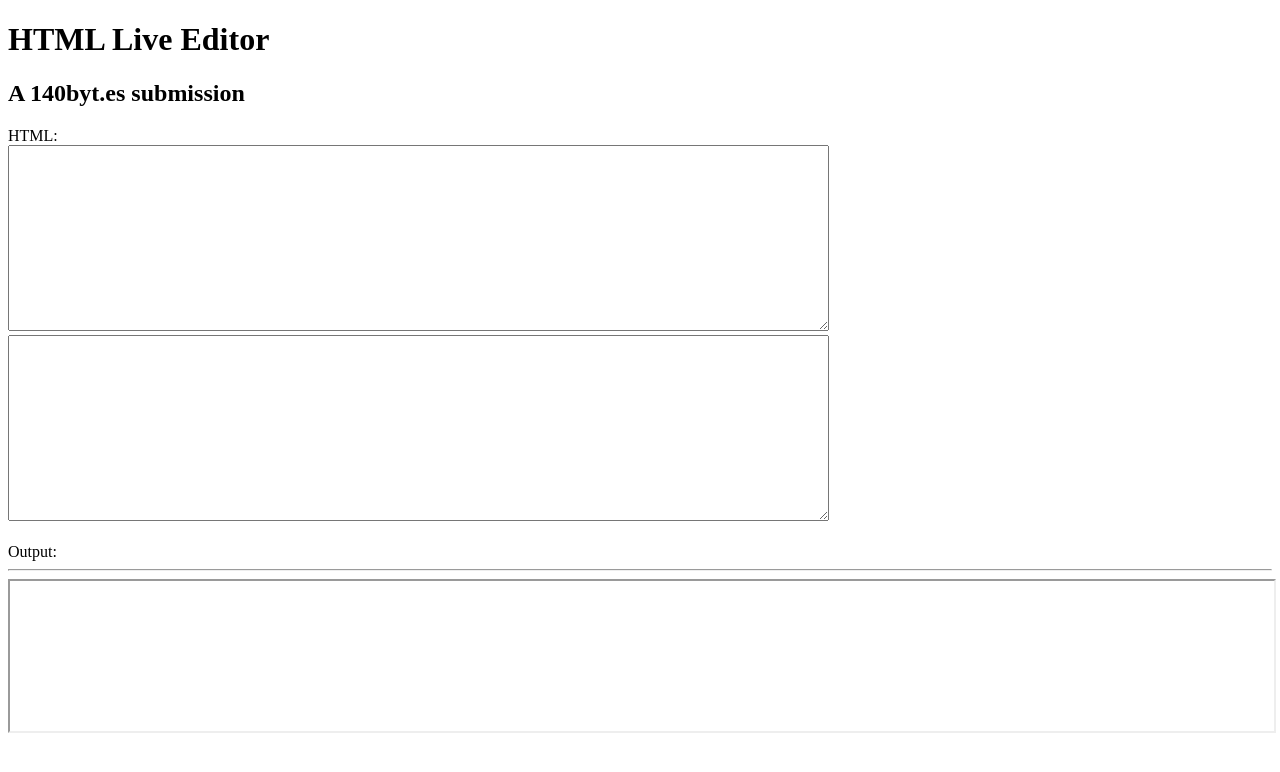
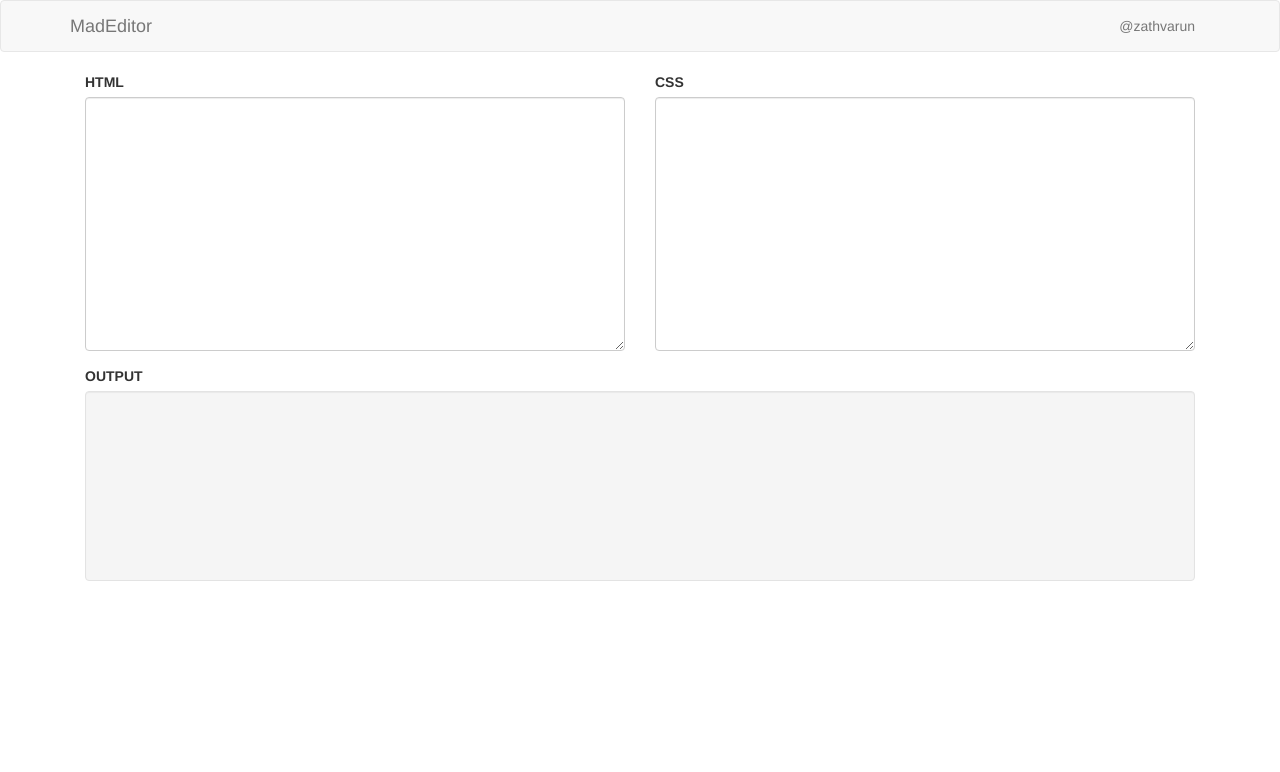
Before and after one commit to varun-raj/madeditor, a plain HTML site: page index.html in a window 1280 px wide. Drawn offline with nearby package versions, Linux system fonts and the light colour scheme.

Commit message:
Mad editor initial push

```diff
--- a/index.html
+++ b/index.html
@@ -1,24 +1,65 @@
 <!DOCTYPE html>
 <html>
 <head>
-	<title></title>
+	<title>HTML/CSS Live Editor</title>
+	<link rel="stylesheet" type="text/css" href="https://maxcdn.bootstrapcdn.com/bootstrap/3.3.7/css/bootstrap.min.css">
 </head>
 <body>
-	<h1>HTML Live Editor</h1>
-	<h2>A 140byt.es submission</h2>
-	HTML:
-	<br>
-		<textarea rows="12" cols="100" style="font-family:monospace" id="editor"></textarea>
-		<textarea rows="12" cols="100" style="font-family:monospace" id="style"></textarea>
-	<br>
-	<br>
-		Output:
-	<hr>
 
-	<iframe height="100%" width="100%" id="iframe">
-		<style></style>
-		<div id="content"></div>
-	</iframe>
+	<nav class="navbar navbar-default">
+	  <div class="container">
+	    <!-- Brand and toggle get grouped for better mobile display -->
+	    <div class="navbar-header">
+	      <button type="button" class="navbar-toggle collapsed" data-toggle="collapse" data-target="#bs-example-navbar-collapse-1" aria-expanded="false">
+	        <span class="sr-only">Toggle navigation</span>
+	        <span class="icon-bar"></span>
+	        <span class="icon-bar"></span>
+	        <span class="icon-bar"></span>
+	      </button>
+	      <a class="navbar-brand" href="#">MadEditor</a>
+	    </div>
+
+	    <!-- Collect the nav links, forms, and other content for toggling -->
+	    <div class="collapse navbar-collapse" id="bs-example-navbar-collapse-1">
+
+	      <ul class="nav navbar-nav navbar-right">
+	        <li>
+	        	<a href="https://twitter.com/zathvarun">
+					@zathvarun
+				</a>
+			</li>
+
+	      </ul>
+	    </div><!-- /.navbar-collapse -->
+	  </div><!-- /.container-fluid -->
+	</nav>
+	<div class="container">
+		<form class="form">
+			<div class="col-md-6">
+				<div class="form-group">
+					<label for="editor">HTML</label>
+					<textarea rows="12" cols="100" style="font-family:monospace" id="editor" name="editor" class="form-control"></textarea>
+				</div>
+			</div>
+			<div class="col-md-6">
+				<div class="form-group">
+					<label for="style">CSS</label>
+					<textarea rows="12" cols="100" style="font-family:monospace" id="style" name="style"  class="form-control"></textarea>
+				</div>
+			</div>
+		</form>
+		<div class="col-md-12">
+			<div class="form-group">
+				<label for="editor">OUTPUT</label>
+				<iframe height="100%" width="100%" id="iframe" class="well">
+					<style></style>
+					<div id="content"></div>
+				</iframe>
+			</div>
+		</div>
+
+
+	<div>
 	<script type="text/javascript" src="index.js"></script>
 
 </body>
```
